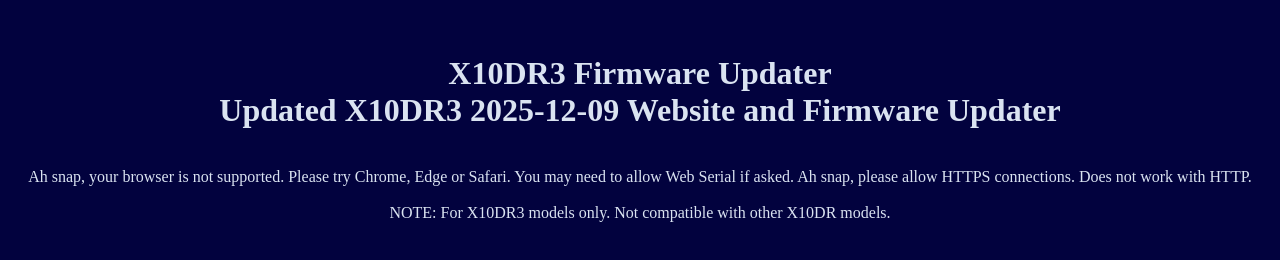
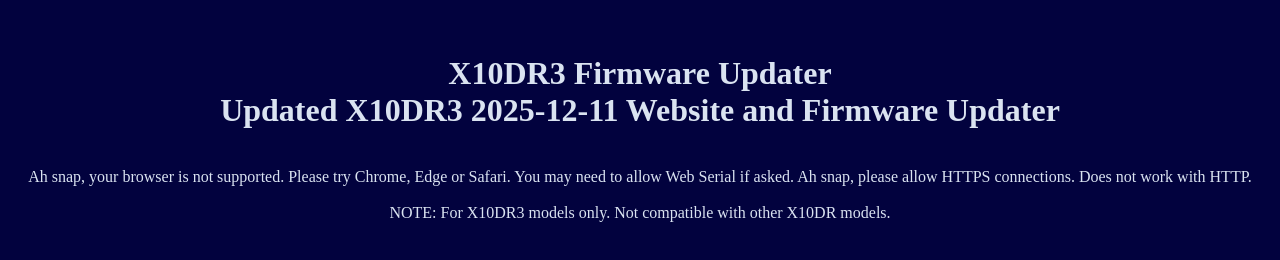
Before and after one commit to PacificElectronicDesigns/X10DR3FWUpdaterTest1, a plain HTML site: page flash.html in a window 1280 px wide. Shown: the part 222-482 px from the top of the page. Drawn offline with Linux system fonts and the light colour scheme.

Commit message:
Update flash.html

```diff
--- a/flash.html
+++ b/flash.html
@@ -35,7 +35,7 @@
         <img src="x10dr-logo-blackbackground.png" alt="X10DR Logo" style="width:50%;">
     </div>
     <br><br>
-    <h1>X10DR3 Firmware Updater <br> Updated X10DR3 2025-12-09 Website and Firmware Updater</h1>
+    <h1>X10DR3 Firmware Updater <br> Updated X10DR3 2025-12-11 Website and Firmware Updater</h1>
 
     <div id="main" style="display: none;">
 
```
